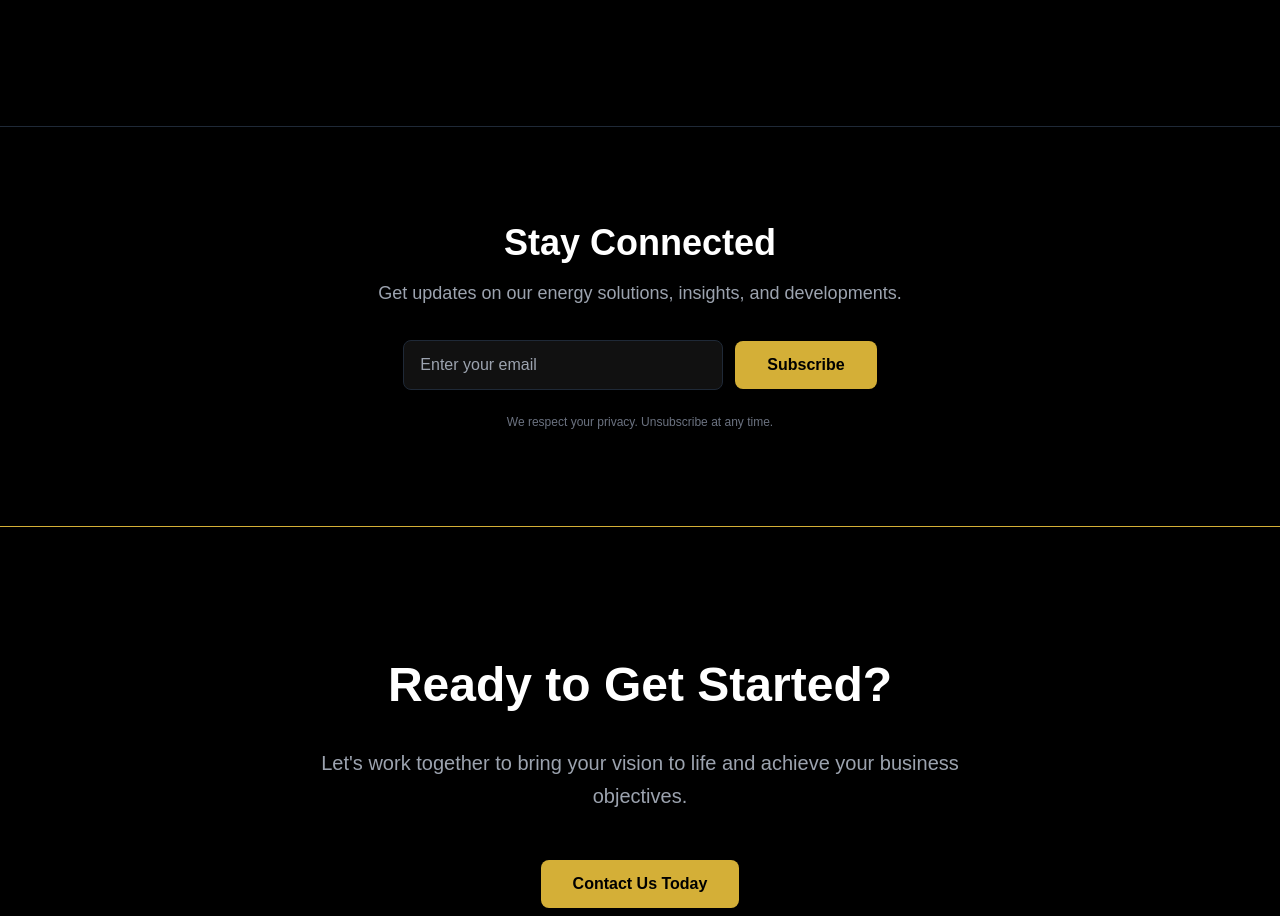
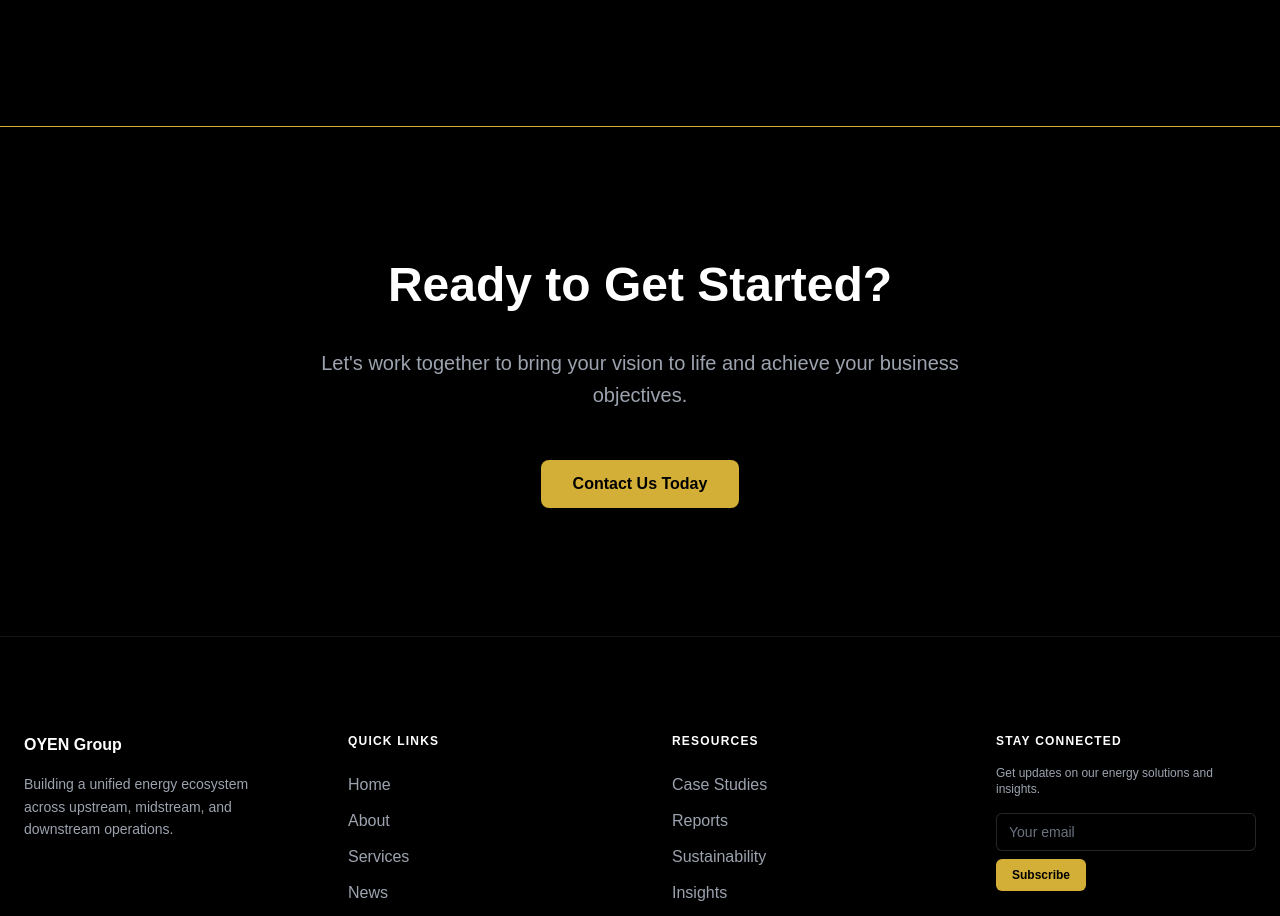
Before and after one commit to oyenhq-design/oyengroup, a Next.js app: page / in a window 1280 px wide. Shown: the part 5728-6644 px from the top of the page. Built offline with nearby package versions, Linux system fonts and the light colour scheme.

Commit message:
Removed StayConnected section from home page: newsletter subscription now integrated into footer only, cleaned up page structure for direct CTA

```diff
--- a/src/app/page.tsx
+++ b/src/app/page.tsx
@@ -4,7 +4,6 @@ import Statistics from '@/components/Statistics';
 import FeaturedNews from '@/components/FeaturedNews';
 import FeaturedCaseStudies from '@/components/FeaturedCaseStudies';
 import ReportsSection from '@/components/ReportsSection';
-import StayConnected from '@/components/StayConnected';
 import CTA from '@/components/CTA';
 
 export default function Home() {
@@ -16,7 +15,6 @@ export default function Home() {
       <FeaturedNews />
       <FeaturedCaseStudies />
       <ReportsSection />
-      <StayConnected />
       <CTA />
     </main>
   );
```
